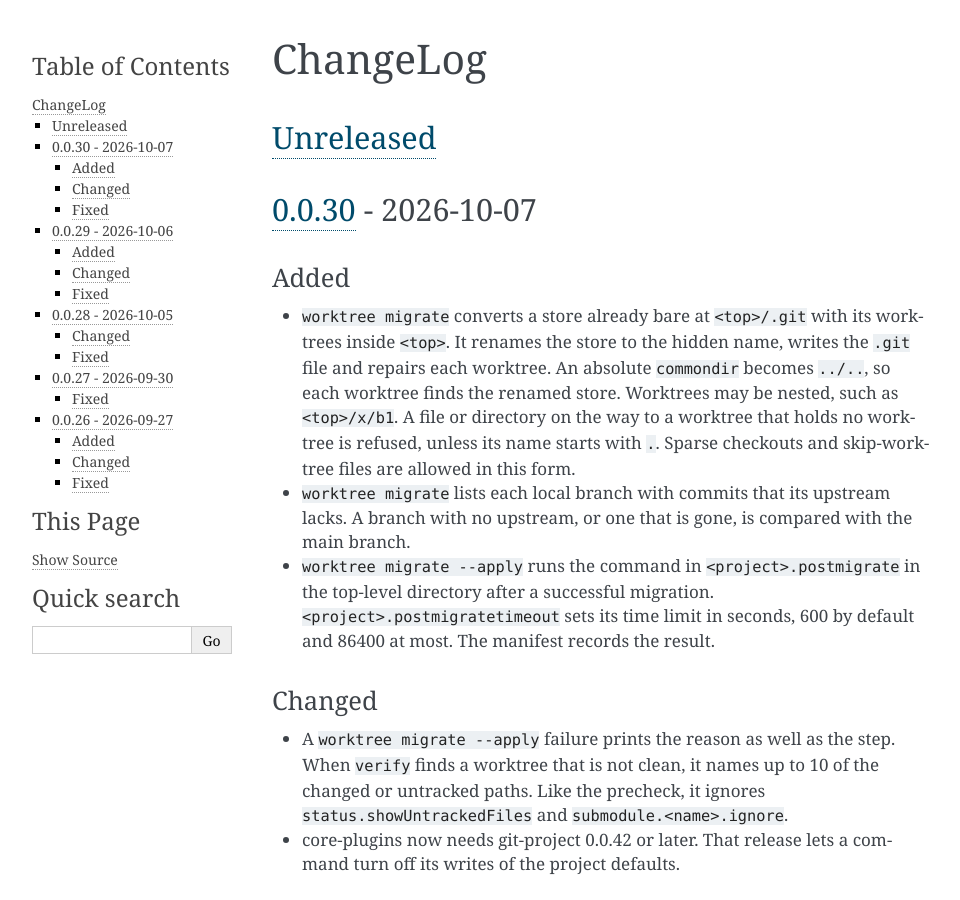
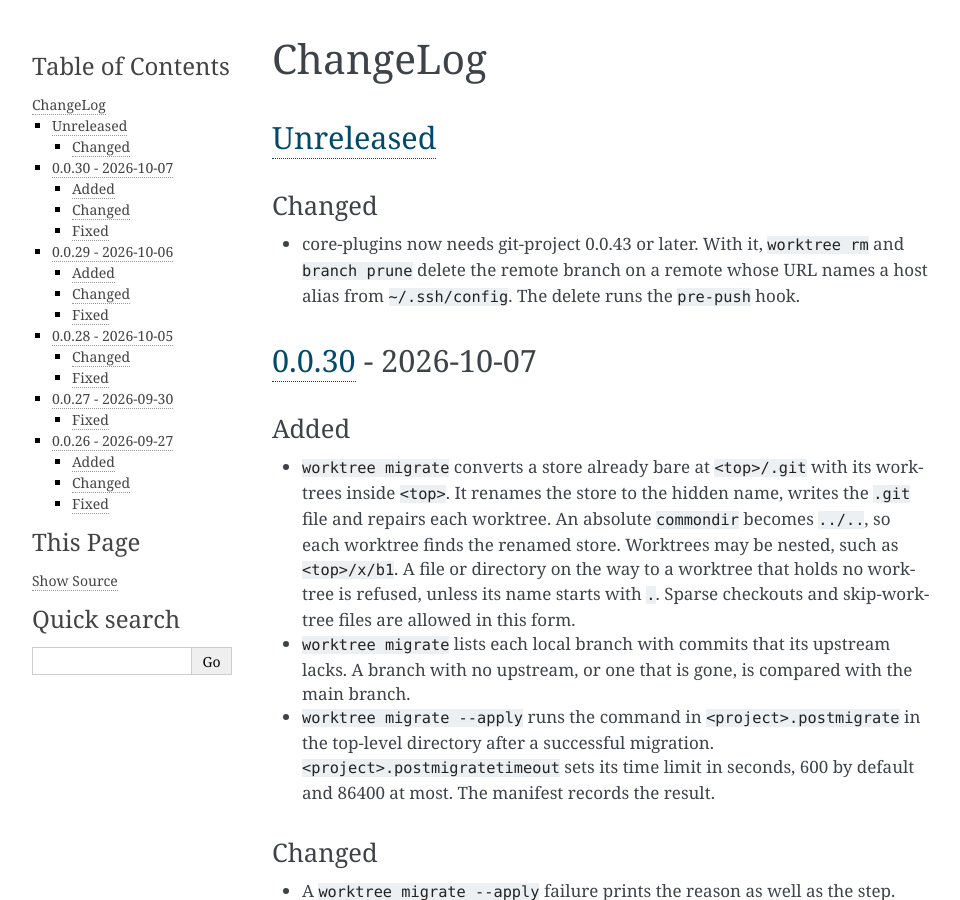
Before and after one commit to greened/git-project-core-plugins, a Sphinx documentation site: the page built from docs/changelog.rst, in a window 1280 px wide and 900 px high. Shown: the whole window, without its empty margins (148-1108 px from the left). Built offline with Sphinx 7.4.7, drawn with Linux system fonts in a browser that asks for light colours.

Commit message:
requirements: need git-project 0.0.43, which deletes remote branches over an ssh alias
The changelog says worktree rm and branch prune need git-project 0.0.43
to delete the remote branch on a remote whose URL names a host alias
from ~/.ssh/config.

A delete now runs git push, and so the pre-push hook, including a
global one. The tests set GIT_CONFIG_GLOBAL and GIT_CONFIG_NOSYSTEM in
an autouse fixture, so they do not run the developer's own hooks.

```diff
--- a/docs/changelog.rst
+++ b/docs/changelog.rst
@@ -30,6 +30,12 @@ ChangeLog
 =========
 `Unreleased`_
 -------------
+Changed
+.......
+- core-plugins now needs git-project 0.0.43 or later. With it,
+  ``worktree rm`` and ``branch prune`` delete the remote branch on a
+  remote whose URL names a host alias from ``~/.ssh/config``. The delete
+  runs the ``pre-push`` hook.
 
 `0.0.30`_ - 2026-10-07
 ----------------------
--- a/requirements.txt
+++ b/requirements.txt
@@ -19,5 +19,5 @@
 # You should have received a copy of the GNU Affero General Public License along
 # with git-project. If not, see <https://www.gnu.org/licenses/>.
 
-git-project >= 0.0.42
+git-project >= 0.0.43
 pytest-console-scripts
```
Also changed, not shown: 1 other file.
